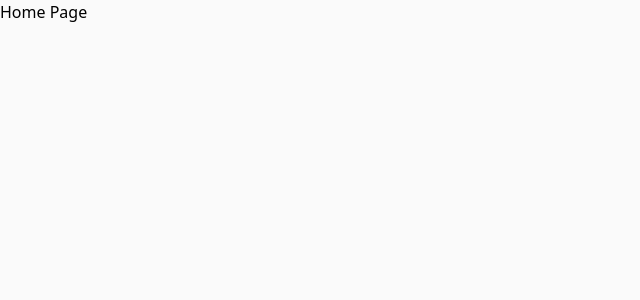
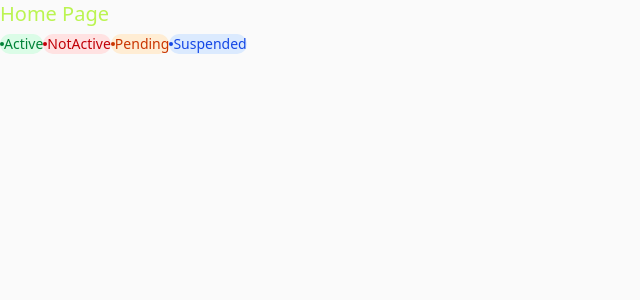
Before and after one commit to OleksandrPM/crm, a Next.js app: page / in a window 1280 px wide. Shown: the top 300 px of the page, without its empty margins (0-640 px from the left). Built offline with nearby package versions, Linux system fonts and the light colour scheme.

Commit message:
Rewrite label component

```diff
--- a/src/app/components/ActiveLabel/ActiveLabel.tsx
+++ /dev/null
@@ -1,10 +0,0 @@
-import React from 'react';
-import css from './ActiveLabel.module.css';
-
-export interface IActiveLabelProps {
-  children: React.ReactNode;
-}
-
-export default function ActiveLabel({ children }: IActiveLabelProps) {
-  return <span className={css.label}>{children}</span>;
-}
--- /dev/null
+++ b/src/app/components/StatusLabel/StatusLabel.tsx
@@ -0,0 +1,30 @@
+import React from 'react';
+
+export enum Status {
+  Active = 'active',
+  NotActive = 'notActive',
+  Pending = 'pending',
+  Suspended = 'suspended',
+}
+
+export interface StatusLabelProps {
+  children: React.ReactNode;
+  status: Status;
+}
+
+export default function StatusLabel({ children, status }: StatusLabelProps) {
+  return (
+    <div
+      className={`inline-flex items-center py-1 px-32 rounded-3xl text-sm font-medium ${
+        (status === Status.Active && 'text-green-700 bg-green-100') ||
+        (status === Status.NotActive && 'text-red-700 bg-red-100') ||
+        (status === Status.Pending && 'text-orange-700 bg-orange-100') ||
+        (status === Status.Suspended && 'text-blue-700 bg-blue-100') ||
+        ''
+      }`}
+    >
+      <div className="w-1 h-1 mr-2 rounded-full bg-current" />
+      {children}
+    </div>
+  );
+}
--- a/src/app/globals.css
+++ b/src/app/globals.css
@@ -1,4 +1,6 @@
 @import 'tailwindcss';
+
+/*@tailwind utilities;*/
 
 * {
     box-sizing: border-box;
--- a/src/app/page.tsx
+++ b/src/app/page.tsx
@@ -1,8 +1,14 @@
+import StatusLabel, { Status } from '@/app/components/StatusLabel/StatusLabel';
+
 export default function Home() {
   return (
     <div>
       <main>
-        <h1>Home Page</h1>
+        <h1 className="text-xl text-lime-300">Home Page</h1>
+        <StatusLabel status={Status.Active}>Active</StatusLabel>
+        <StatusLabel status={Status.NotActive}>NotActive</StatusLabel>
+        <StatusLabel status={Status.Pending}>Pending</StatusLabel>
+        <StatusLabel status={Status.Suspended}>Suspended</StatusLabel>
       </main>
     </div>
   );
--- /dev/null
+++ b/tailwind.config.ts
@@ -0,0 +1,16 @@
+import type { Config } from 'tailwindcss';
+
+export default {
+  content: [
+    // './app/**/*.{js,ts,jsx,tsx,mdx}', // Note the addition of the `app` directory.
+    // './pages/**/*.{js,ts,jsx,tsx,mdx}',
+    // './components/**/*.{js,ts,jsx,tsx,mdx}',
+
+    // Or if using `src` directory:
+    './src/**/*.{js,ts,jsx,tsx,mdx}',
+  ],
+  theme: {
+    extend: {},
+  },
+  plugins: [],
+} satisfies Config;
```
Also changed, not shown: package.json (+5 -4 lines), src/app/components/ActiveLabel/ActiveLabel.module.css (deleted, +0 -11 lines), 1 other file (tests, documents, lock files or other folders).
